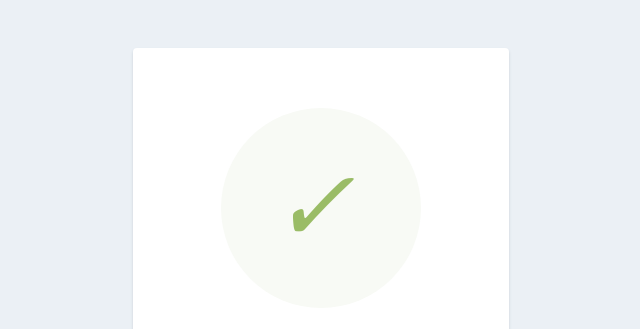
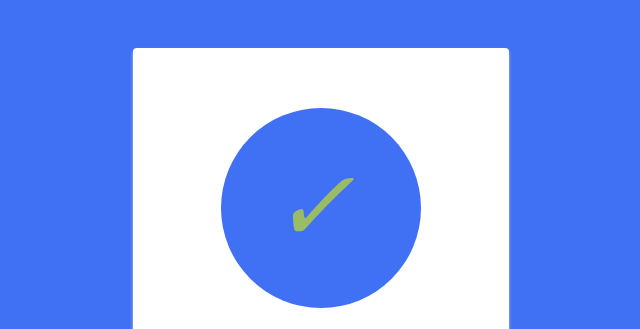
Before and after one commit to vishwanathrajkumar8/Email-and-password-validation, a plain HTML site: page index2.html in a window 1280 px wide. Shown: the top 329 px of the page, without its empty margins (319-959 px from the left). Drawn offline with Linux system fonts and the light colour scheme.

Commit message:
output updated

```diff
--- a/index2.html
+++ b/index2.html
@@ -6,7 +6,7 @@
       body {
         text-align: center;
         padding: 40px 0;
-        background: #EBF0F5;
+        background:#4070f4;
       }
         h1 {
           color: #88B04B;
@@ -38,7 +38,7 @@
     </style>
     <body>
       <div class="card">
-      <div style="border-radius:200px; height:200px; width:200px; background: #F8FAF5; margin:0 auto;">
+      <div style="border-radius:200px; height:200px; width:200px; background:#4070f4; margin:0 auto;">
         <i class="checkmark">✓</i>
       </div>
         <h1>Success</h1>
```
Also changed, not shown: outcome.jpg/signup.png (added), outcome.jpg/success message.png (added), 1 other file.
